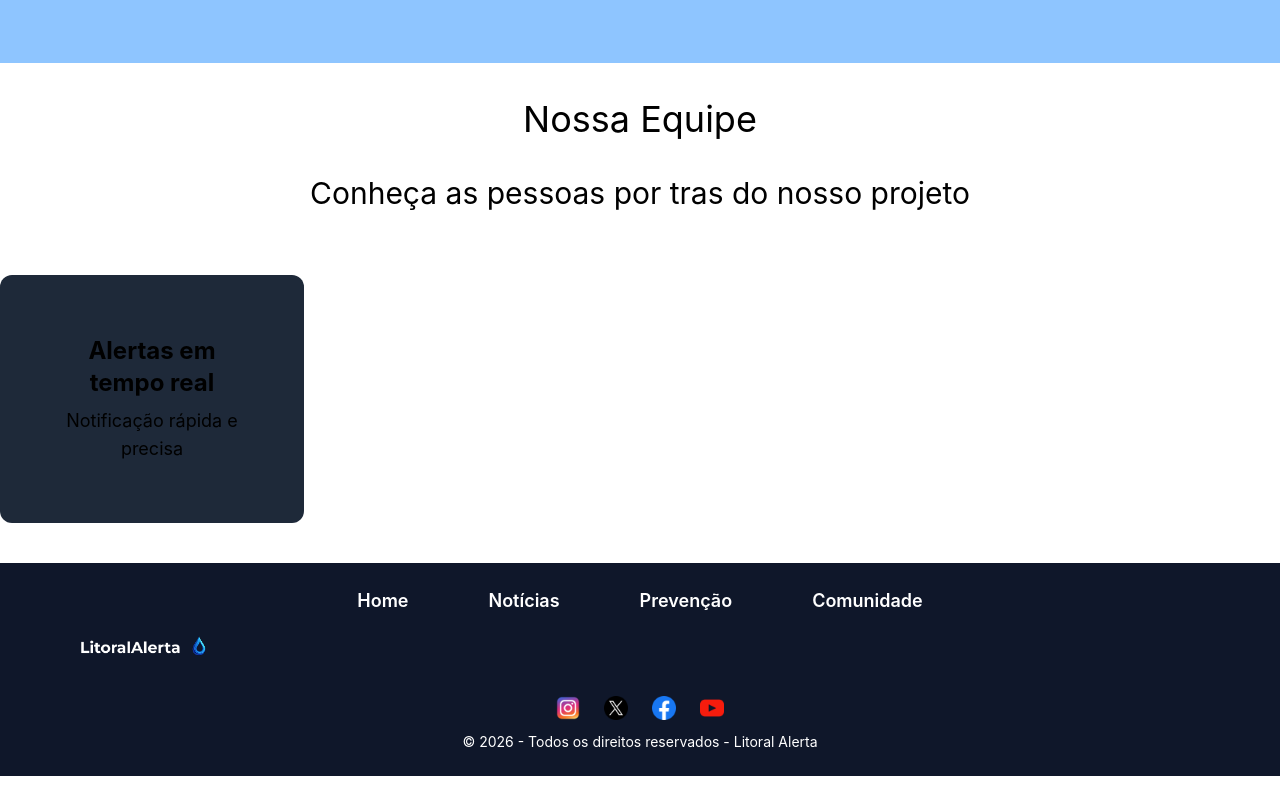
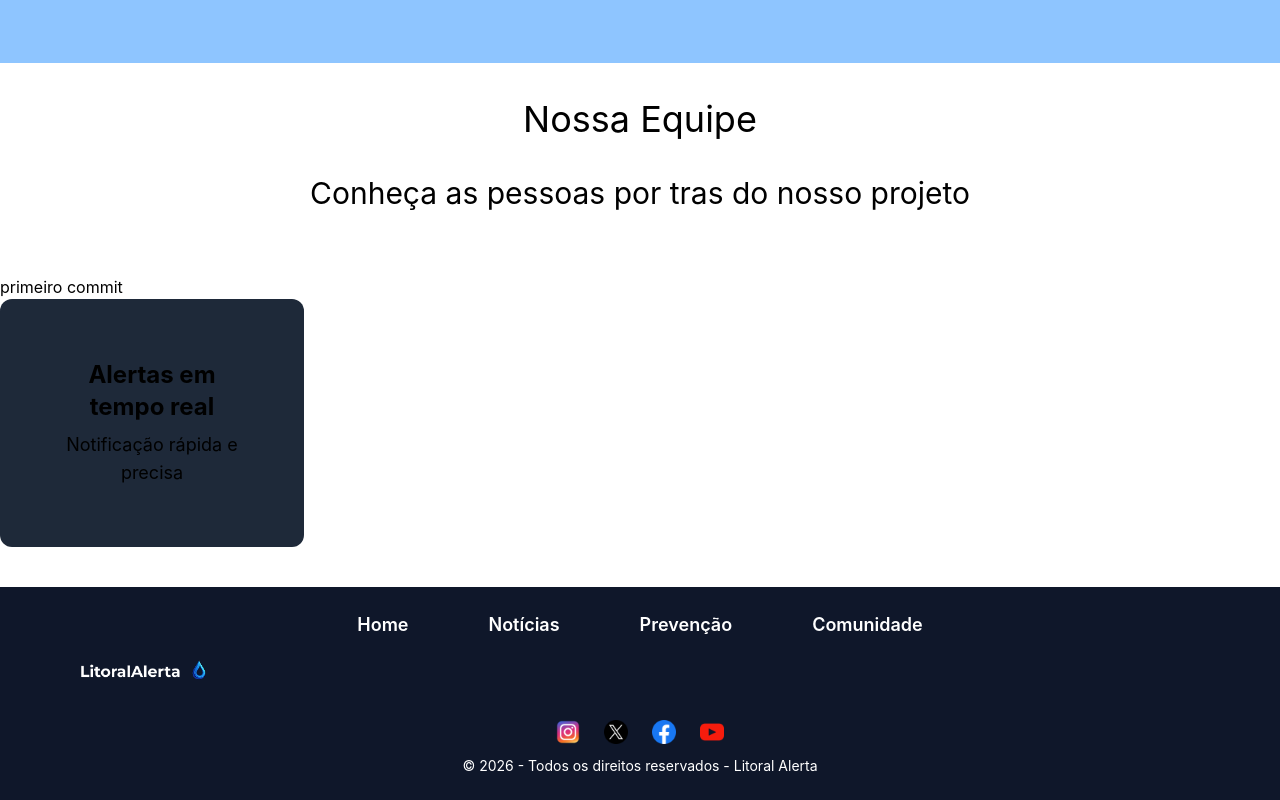
Before and after one commit to arielviniciuscyber/litoral-alerta, a React (Vite) app: page /sobrenos in a window 1280 px wide. Shown: the part 1405-2205 px from the top of the page. Before the commit the page ends 2181 px from the top, so only its background shows below. Built offline with nearby package versions, Linux system fonts and the light colour scheme.

Commit message:
testando dnv

```diff
--- a/src/pages/SobreNos.jsx
+++ b/src/pages/SobreNos.jsx
@@ -68,7 +68,7 @@ export default function SobreNos() {
       {/* caixa da equipe */}
       <div>
         <div className="flex gap-7 justify-center"></div>
-
+<div>primeiro commit</div>
         <div className="bg-gray-800 rounded-xl p-15 text-center w-76">
             <h3 className="font-bold text-2xl mb-2 text-black ">Alertas em tempo real</h3>
             <p className="text-black text-lg">Notificação rápida e precisa</p>
```
Also changed, not shown: src/App.css (deleted), 1 other file (tests, documents, lock files or other folders).
